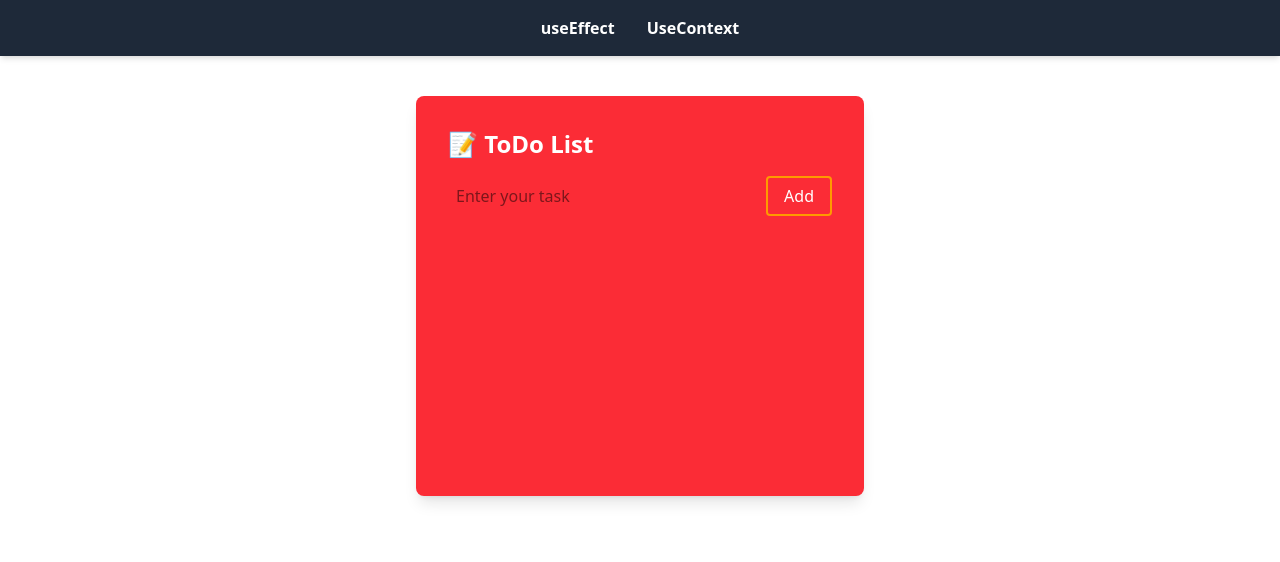
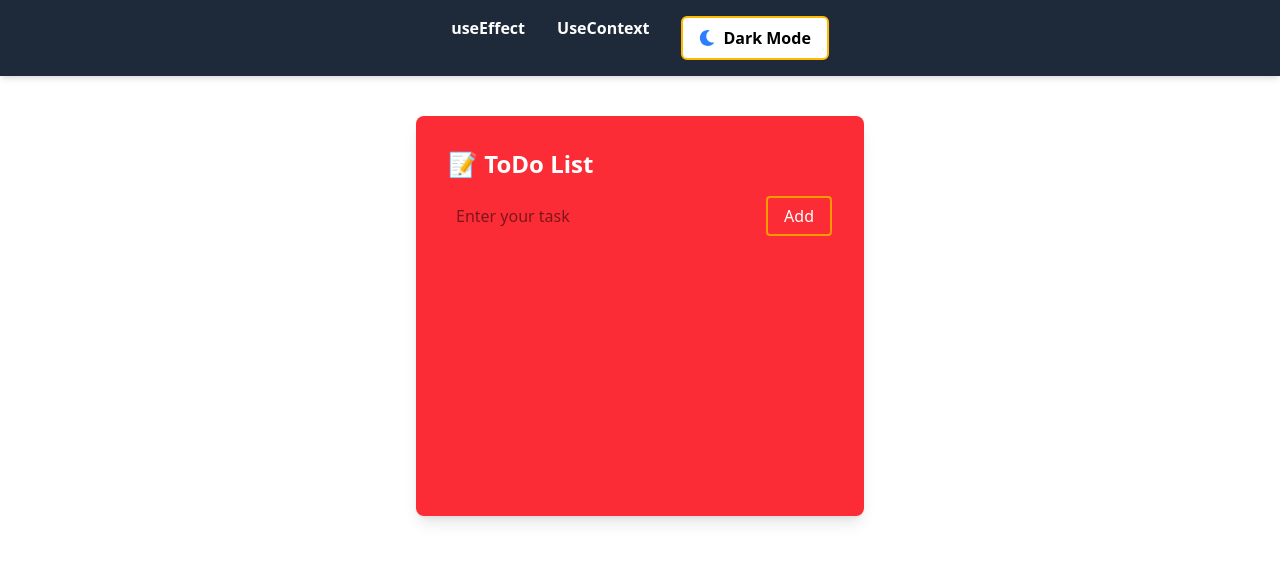
Before and after one commit to rohitdevelop/React_back, a React (Vite) app: page / in a window 1280 px wide. Shown: the top 562 px of the page. Built offline with nearby package versions, Linux system fonts and the light colour scheme.

Commit message:
usecontext dark mod prep

```diff
--- a/package.json
+++ b/package.json
@@ -13,6 +13,7 @@
     "@tailwindcss/vite": "^4.1.7",
     "react": "^19.1.0",
     "react-dom": "^19.1.0",
+    "react-icons": "^5.5.0",
     "react-router-dom": "^7.6.1",
     "tailwindcss": "^4.1.7"
   },
--- a/src/App.jsx
+++ b/src/App.jsx
@@ -5,22 +5,29 @@ import UseContextComponent from "./UseContextComponent.jsx";
 import Navbar from "./Navbar.jsx";
 import Home from "./Home.jsx";
 
-// Create context
+// ✅ Create Contexts
 export const UserContext = createContext();
+export const Themecontext = createContext();
 
 const App = () => {
-  // ✅ Define task state
+  // ✅ Task state
   const [text, setText] = useState("");
   const [tasks, setTasks] = useState(() => {
     const saved = localStorage.getItem("tasks");
     return saved ? JSON.parse(saved) : [];
   });
 
+  // ✅ Theme state
+  const [isClick, setIsClick] = useState(() => {
+    return localStorage.getItem("theme") === "dark";
+  });
+
+  // ✅ Save tasks to localStorage
   useEffect(() => {
     localStorage.setItem("tasks", JSON.stringify(tasks));
   }, [tasks]);
 
-  // ✅ Define functions
+  // ✅ Task functions
   const btntask = () => {
     if (text.trim() === "") return;
     setTasks([...tasks, { text, completed: false }]);
@@ -37,6 +44,7 @@ const App = () => {
     );
     setTasks(updatedTasks);
   };
+
   const editTask = (index, newText) => {
     const updatedTasks = tasks.map((task, i) =>
       i === index ? { ...task, text: newText } : task
@@ -45,16 +53,28 @@ const editTask = (index, newText) => {
   };
 
   return (
-    < >
-      <UserContext.Provider value={{editTask, tasks, text, setText, btntask, btnDelete, toggleComplete }}>
+    <Themecontext.Provider value={{ isClick, setIsClick }}>
+      <UserContext.Provider
+        value={{
+          editTask,
+          tasks,
+          text,
+          setText,
+          btntask,
+          btnDelete,
+          toggleComplete,
+        }}
+      >
+        <div className={`min-h-screen ${isClick ? "bg-black text-white" : "bg-white text-black"} transition-colors duration-300`}>
           <Navbar />
           <Routes>
             <Route path="/" element={<Home />} />
             <Route path="/useeffect" element={<UseEffect />} />
             <Route path="/alltasks" element={<UseContextComponent />} />
           </Routes>
+        </div>
       </UserContext.Provider>
-    </ >
+    </Themecontext.Provider>
   );
 };
 
--- a/src/Home.jsx
+++ b/src/Home.jsx
@@ -1,11 +1,13 @@
 import React, { useContext } from "react";
 import { UserContext } from "./App";
+import { Themecontext } from "./App";
 
 const Home = () => {
   const {tasks, text, setText, btntask, btnDelete, toggleComplete } = useContext(UserContext);
+  const {isClick} = useContext(Themecontext);
 
   return (
-    <div className="bg-red-500 min-h-[400px] w-full max-w-md mx-auto p-8 mt-10 rounded-lg shadow-lg">
+    <div className={`bg-red-500 min-h-[400px] w-full max-w-md mx-auto p-8 mt-10 rounded-lg shadow-lg ${isClick ? "bg-white text-black" : "bg-red-500 text-black"}`}>
       <h1 className="text-2xl font-bold text-white mb-4">📝 ToDo List</h1>
       <div className="flex gap-2 mb-4">
         <input
--- a/src/Navbar.jsx
+++ b/src/Navbar.jsx
@@ -1,7 +1,27 @@
-import React from 'react';
+import React, { useEffect, useContext } from 'react';
 import { Link } from 'react-router-dom';
+import { FaMoon, FaSun } from "react-icons/fa";
+import { Themecontext } from "./App";
 
 const Navbar = () => {
+  const { isClick, setIsClick } = useContext(Themecontext);
+
+  const handleClick = () => {
+    setIsClick(prev => !prev);
+  };
+
+  useEffect(() => {
+    const root = document.documentElement;
+
+    if (isClick) {
+      root.classList.add("dark");
+      localStorage.setItem("theme", "dark");
+    } else {
+      root.classList.remove("dark");
+      localStorage.setItem("theme", "light");
+    }
+  }, [isClick]);
+
   return (
     <nav className="bg-gray-800 p-4 flex justify-center space-x-8 shadow-md">
       <Link
@@ -16,8 +36,16 @@ const Navbar = () => {
       >
         UseContext
       </Link>
+
+      <button
+        onClick={handleClick}
+        className="flex items-center gap-2 text-black bg-white border-2 border-amber-400 rounded-md px-4 py-2 hover:text-amber-400 font-semibold transition duration-300"
+      >
+        {isClick ? <FaSun className="text-yellow-400" /> : <FaMoon className="text-blue-500" />}
+        {isClick ? "Light Mode" : "Dark Mode"}
+      </button>
     </nav>
   );
-}
+};
 
 export default Navbar;
```
Also changed, not shown: 1 other file (tests, documents, lock files or other folders). Lines whose indentation alone changed are shown as unchanged.
